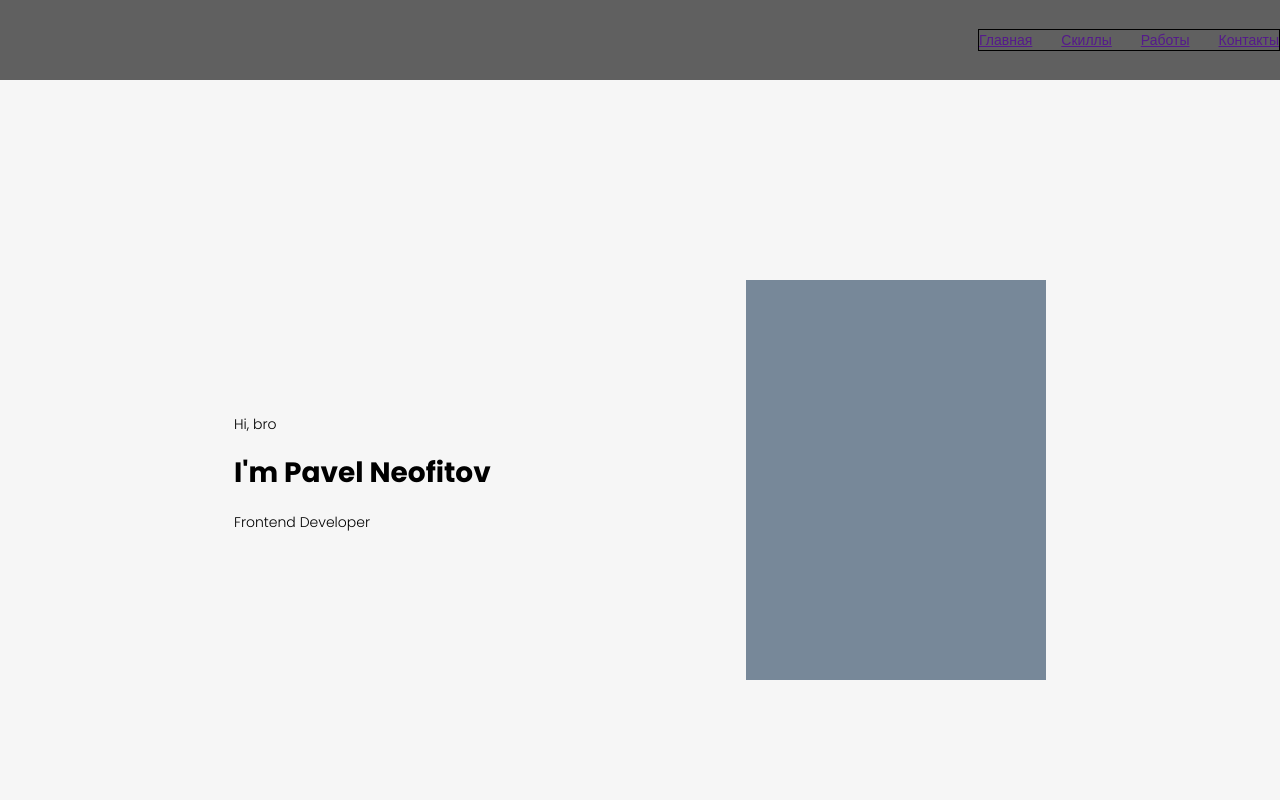
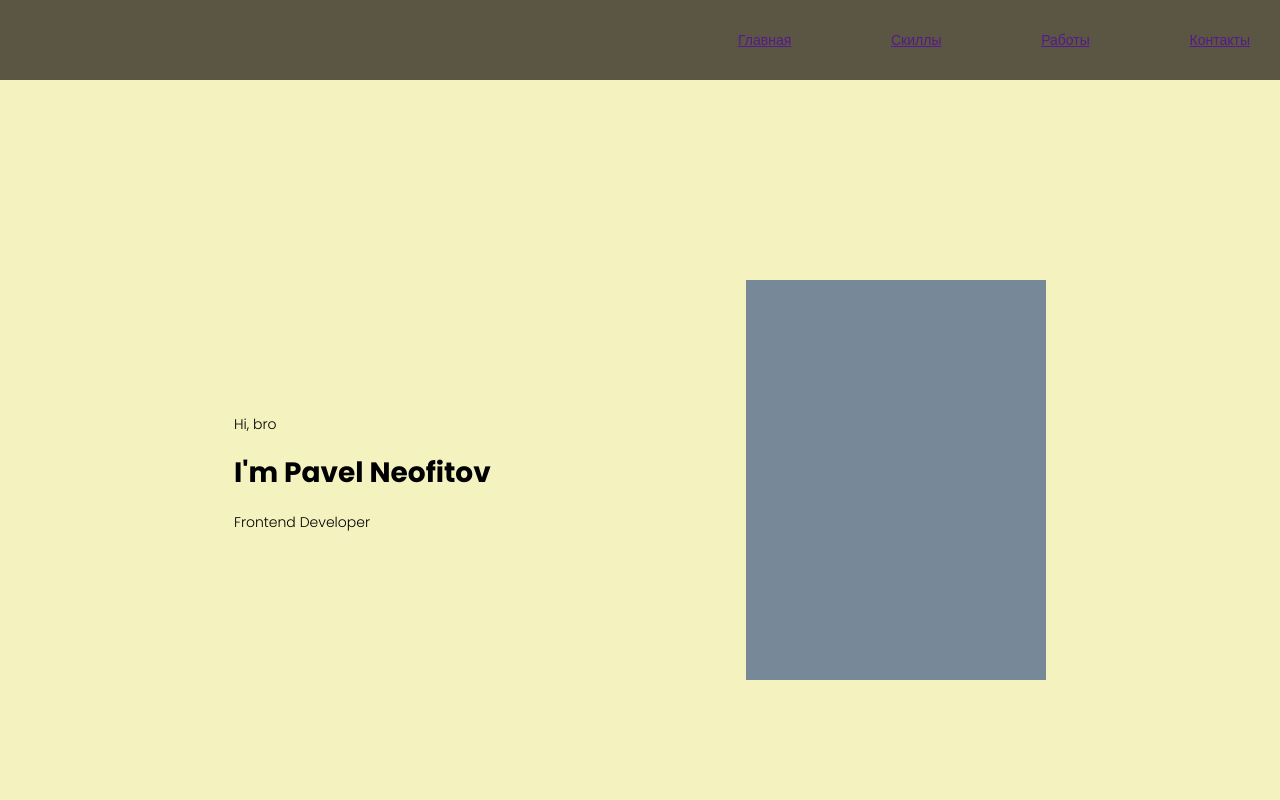
Before and after one commit to PavelNeof/portfolio, a React (Create React App) app: page / in a window 1280 px wide. Shown: the top 800 px of the page. Built offline with nearby package versions, Linux system fonts and the light colour scheme.

Commit message:
portfolio

```diff
--- a/src/App.css
+++ b/src/App.css
@@ -6,7 +6,7 @@
     padding: 0;
     margin: 0;
     -webkit-font-smoothing: antialiased;
-    background-color: #f6f6f6;
+    background-color: #f4f2bf;
     /*background: url(https://html5book.ru/wp-content/uploads/2015/07/background39.png)*/
 }
 
--- a/src/Common/Button/Button.module.css
+++ b/src/Common/Button/Button.module.css
@@ -11,7 +11,7 @@
     position: relative;
     color: #000000;
     border: 1px solid rgba(73, 73, 73, 0.4);
-    background: none;
+    background: #8f897d;
     font-weight: 300;
     font-family: 'Montserrat', sans-serif;
     text-transform: uppercase;
--- a/src/Contacts/InputBlock/Form.module.css
+++ b/src/Contacts/InputBlock/Form.module.css
@@ -17,7 +17,7 @@
 
 .input{
     width: 100%;
-    background-color: #f1f1f1;
+    background-color: #b6aa92;
     font-style: italic;
     border-radius: 0;
     font-size: 13px;
@@ -41,7 +41,7 @@
 
     height: 150px;
 
-    background-color: #f1f1f1;
+    background-color: #b6aa92;
 
     border-radius: 0;
     font-size: 13px;
--- a/src/Header/Header.js
+++ b/src/Header/Header.js
@@ -5,8 +5,7 @@ import Nav from "../Nav/Nav";
 function Header() {
     return (
         <div className={s.header}>
-<Nav/>
-
+            <Nav/>
         </div>
     );
 }
--- a/src/Header/Header.module.css
+++ b/src/Header/Header.module.css
@@ -1,6 +1,6 @@
 .header {
     height: 80px;
-    background-color: #606060;
+    background-color: #5b5643;
 
     /*background: linear-gradient(to bottom right, #4b4b4b, #606060);*/
 
--- a/src/Nav/Nav.module.css
+++ b/src/Nav/Nav.module.css
@@ -1,6 +1,6 @@
 .nav {
-    border: 1px solid black;
-    width: 300px;
+    width: 40%;
     display: flex;
     justify-content: space-between;
+    padding-right: 30px;
 }
```
